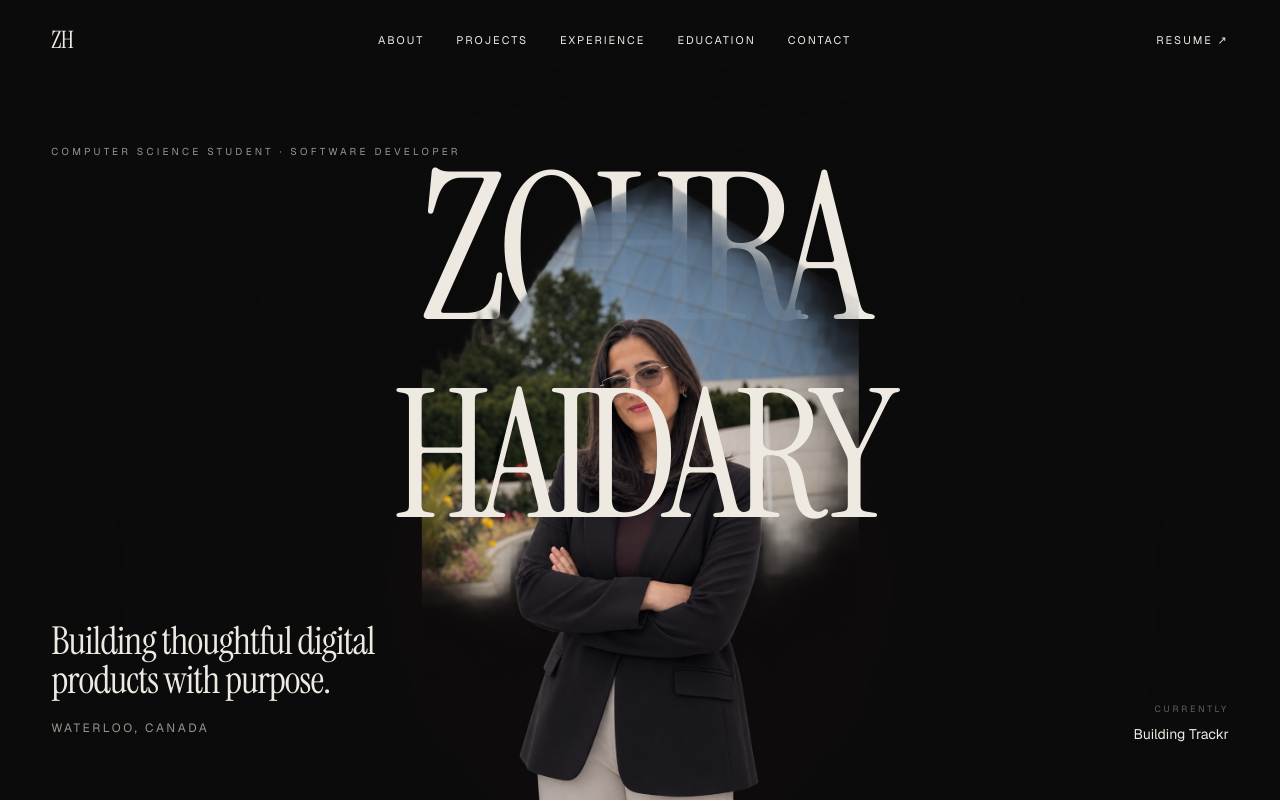
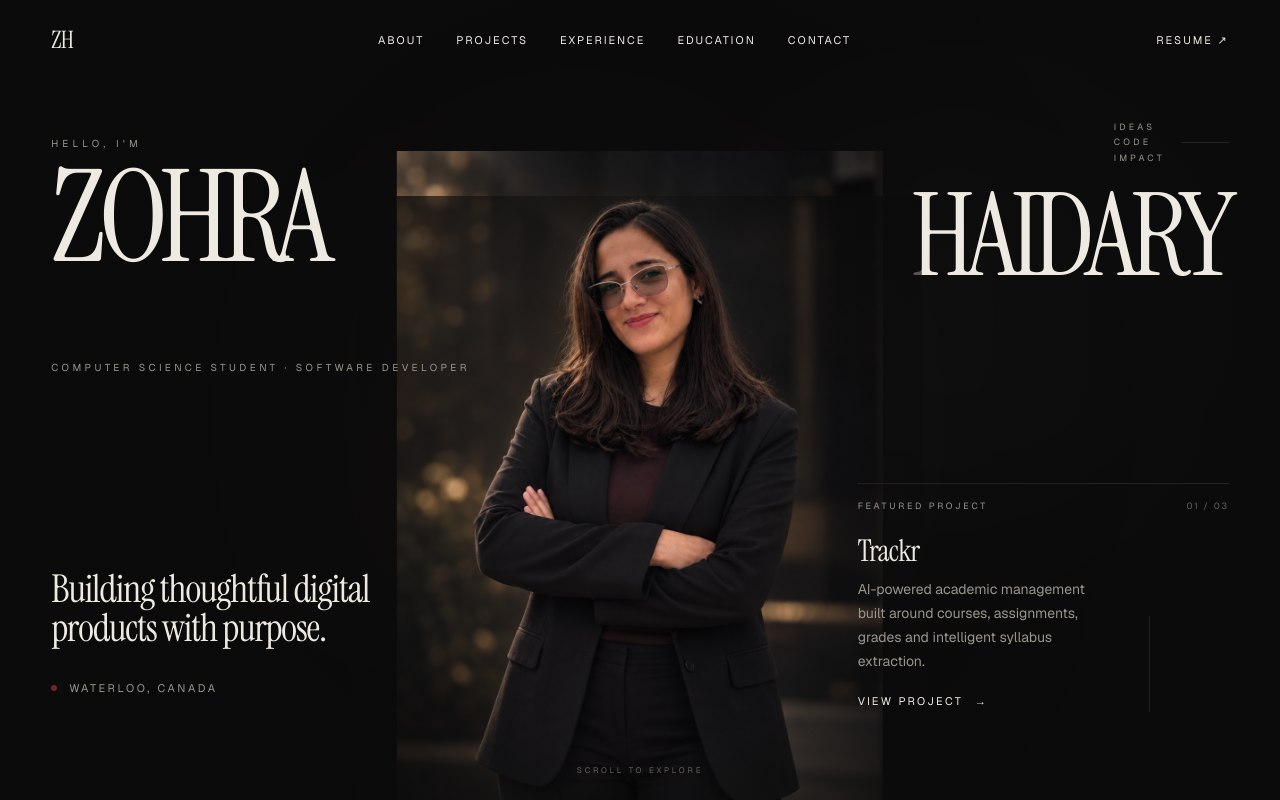
Before and after one commit to HZohra/Portfolio, a Next.js app: page / in a window 1280 px wide. Built offline with nearby package versions, Linux system fonts and the light colour scheme.

Commit message:
changed hero  section

```diff
--- a/src/components/hero/hero.tsx
+++ b/src/components/hero/hero.tsx
@@ -1,73 +1,152 @@
 import Image from "next/image";
+import Link from "next/link";
 
 export default function Hero() {
   return (
     <section className="relative min-h-[100svh] overflow-hidden bg-[var(--color-obsidian)]">
-      {/* Background atmosphere */}
+      {/* Soft atmosphere */}
       <div
-        className="pointer-events-none absolute inset-0 z-0 opacity-40"
+        className="pointer-events-none absolute inset-0"
         aria-hidden="true"
       >
-        <div className="absolute left-1/2 top-1/3 h-[40rem] w-[40rem] -translate-x-1/2 rounded-full bg-[var(--color-accent)]/10 blur-[160px]" />
+        <div className="absolute left-[24%] top-[18%] h-[34rem] w-[34rem] rounded-full bg-[#6b292d]/[0.06] blur-[150px]" />
+        <div className="absolute right-[8%] top-[12%] h-[28rem] w-[28rem] rounded-full bg-white/[0.025] blur-[130px]" />
+
+        <div className="absolute inset-0 bg-[radial-gradient(circle_at_center,transparent_0%,rgba(11,11,11,0.18)_50%,rgba(11,11,11,0.88)_100%)]" />
       </div>
 
-      <div className="page-shell relative min-h-[100svh] pt-24">
-        {/* Small intro text */}
-        <p className="absolute left-[var(--page-padding)] top-32 z-30 text-[10px] uppercase tracking-[0.32em] text-[var(--color-stone)] md:top-36">
-          Computer Science Student · Software Developer
-        </p>
+      <div className="page-shell relative min-h-[100svh] pt-24 md:pt-28">
+        {/* LEFT INTRO */}
+        <div className="absolute left-[var(--page-padding)] top-[17%] z-30">
+          <p className="mb-4 text-[10px] uppercase tracking-[0.42em] text-[var(--color-stone)]">
+            Hello, I&apos;m
+          </p>
+        </div>
 
-        {/* First name behind portrait */}
+        {/* ZOHRA — left side */}
         <div
-          className="pointer-events-none absolute inset-x-0 top-[22%] z-10"
+          className="pointer-events-none absolute left-[var(--page-padding)] top-[21%] z-10"
           aria-hidden="true"
         >
-          <p className="display-type whitespace-nowrap text-center text-[clamp(6rem,16vw,15rem)] leading-[0.72] tracking-[-0.055em] text-[var(--color-ivory)]">
+          <p className="display-type text-[clamp(5rem,10vw,11rem)] leading-[0.78] tracking-[-0.055em] text-[var(--color-ivory)]">
             ZOHRA
           </p>
         </div>
 
-        {/* Portrait */}
-        <div className="absolute bottom-0 left-1/2 z-20 h-[82vh] w-[min(58vw,760px)] -translate-x-1/2">
+        {/* HAIDARY — right side */}
+        <div
+          className="pointer-events-none absolute right-[var(--page-padding)] top-[24%] z-10"
+          aria-hidden="true"
+        >
+          <p className="display-type text-right text-[clamp(4.8rem,9vw,10.5rem)] leading-[0.78] tracking-[-0.055em] text-[var(--color-ivory)]">
+            HAIDARY
+          </p>
+        </div>
+
+        {/* PORTRAIT */}
+        <div className="absolute bottom-0 left-1/2 z-20 h-[82vh] w-[min(38vw,560px)] -translate-x-1/2">
           <Image
-            src="/images/hero/zohra-hero.png"
+            src= "/images/hero/zohra-hero.png"
             alt="Zohra Haidary"
             fill
             priority
             className="object-contain object-bottom"
-            sizes="(max-width: 768px) 90vw, 58vw"
+            sizes="(max-width: 768px) 88vw, 38vw"
           />
+
+          {/* Helps blend the current photo background */}
+          <div className="pointer-events-none absolute inset-x-[-8%] bottom-0 top-[8%] bg-[radial-gradient(ellipse_at_center,transparent_35%,rgba(11,11,11,0.18)_62%,rgba(11,11,11,0.92)_100%)]" />
         </div>
 
-        {/* Surname in front */}
-        <div
-          className="pointer-events-none absolute inset-x-0 top-[49%] z-30"
-          aria-hidden="true"
-        >
-          <p className="display-type whitespace-nowrap text-center text-[clamp(5.5rem,14vw,13rem)] leading-[0.72] tracking-[-0.055em] text-[var(--color-ivory)]">
-            HAIDARY
+        {/* ROLE */}
+        <div className="absolute left-[var(--page-padding)] top-[45%] z-30">
+          <p className="text-[10px] uppercase tracking-[0.34em] text-[var(--color-stone)]">
+            Computer Science Student · Software Developer
           </p>
         </div>
 
-        {/* Statement */}
-        <div className="absolute bottom-14 left-[var(--page-padding)] z-40 max-w-[27rem] md:bottom-16">
-          <p className="display-type text-[clamp(1.8rem,3vw,3.1rem)] leading-[1.02] tracking-[-0.025em]">
-            Building thoughtful digital products with purpose.
+        {/* LEFT STATEMENT */}
+        <div className="absolute bottom-[13%] left-[var(--page-padding)] z-30 max-w-[29rem]">
+          <p className="display-type text-[clamp(2rem,3vw,3.4rem)] leading-[1.01] tracking-[-0.03em]">
+            Building thoughtful digital
+            <br />
+            products with purpose.
           </p>
 
-          <p className="mt-5 text-xs uppercase tracking-[0.22em] text-[var(--color-stone)]">
-            Waterloo, Canada
-          </p>
+          <div className="mt-8 flex items-center gap-3">
+            <span
+              className="h-1.5 w-1.5 rounded-full bg-[var(--color-accent)]"
+              aria-hidden="true"
+            />
+
+            <p className="text-[11px] uppercase tracking-[0.24em] text-[var(--color-stone)]">
+              Waterloo, Canada
+            </p>
+          </div>
         </div>
 
-        {/* Current status */}
-        <div className="absolute bottom-14 right-[var(--page-padding)] z-40 hidden text-right md:block">
-          <p className="mb-2 text-[9px] uppercase tracking-[0.3em] text-[var(--color-stone-dim)]">
-            Currently
-          </p>
+        {/* RIGHT MICRO COPY */}
+        <div className="absolute right-[var(--page-padding)] top-[15%] z-30 hidden lg:block">
+          <div className="flex items-center gap-4">
+            <div>
+              <p className="text-[9px] uppercase leading-[1.7] tracking-[0.35em] text-[var(--color-stone)]">
+                Ideas
+                <br />
+                Code
+                <br />
+                Impact
+              </p>
+            </div>
 
-          <p className="text-sm text-[var(--color-ivory)]">
-            Building Trackr
+            <span className="h-px w-12 bg-[var(--color-carbon)]" />
+          </div>
+        </div>
+
+        {/* FEATURED PROJECT */}
+        <div className="absolute bottom-[11%] right-[var(--page-padding)] z-30 hidden w-[min(29vw,420px)] lg:block">
+          <div className="border-t border-[var(--color-carbon)] pt-4">
+            <div className="mb-5 flex items-center justify-between">
+              <p className="text-[9px] uppercase tracking-[0.3em] text-[var(--color-stone)]">
+                Featured project
+              </p>
+
+              <p className="text-[9px] tracking-[0.2em] text-[var(--color-stone-dim)]">
+                01 / 03
+              </p>
+            </div>
+
+            <div className="flex items-end justify-between gap-6">
+              <div>
+                <h2 className="display-type text-3xl tracking-[-0.025em]">
+                  Trackr
+                </h2>
+
+                <p className="mt-2 max-w-[16rem] text-sm leading-6 text-[var(--color-stone)]">
+                  AI-powered academic management built around courses,
+                  assignments, grades and intelligent syllabus extraction.
+                </p>
+
+                <Link
+                  href="/projects/trackr"
+                  className="mt-5 inline-flex items-center gap-3 text-[11px] uppercase tracking-[0.2em] transition-opacity duration-200 hover:opacity-60"
+                >
+                  View project
+                  <span aria-hidden="true">→</span>
+                </Link>
+              </div>
+
+              <div
+                className="hidden h-24 w-20 border-l border-[var(--color-carbon)] xl:block"
+                aria-hidden="true"
+              />
+            </div>
+          </div>
+        </div>
+
+        {/* SMALL SCROLL LABEL */}
+        <div className="absolute bottom-6 left-1/2 z-30 hidden -translate-x-1/2 md:block">
+          <p className="text-[8px] uppercase tracking-[0.34em] text-[var(--color-stone-dim)]">
+            Scroll to explore
           </p>
         </div>
       </div>
```
Also changed, not shown: public/images/hero/zohra-hero.png.
